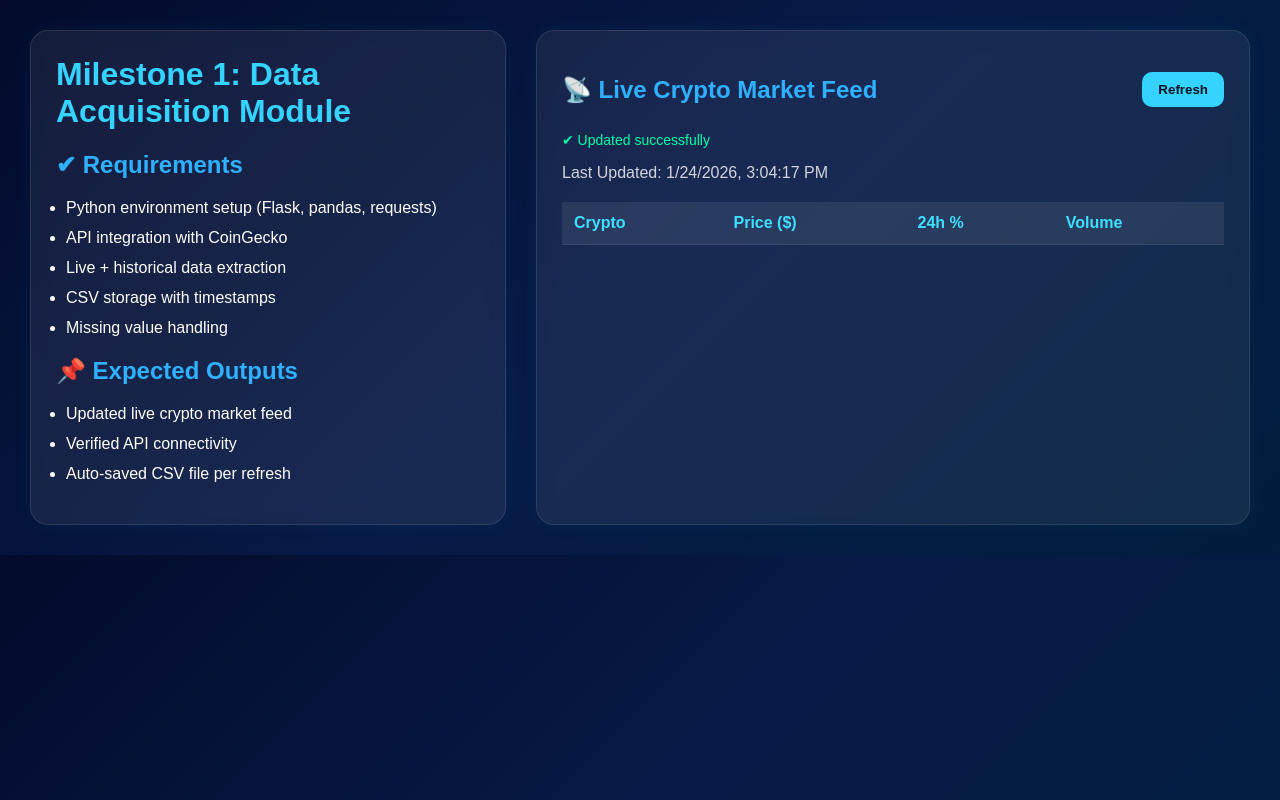
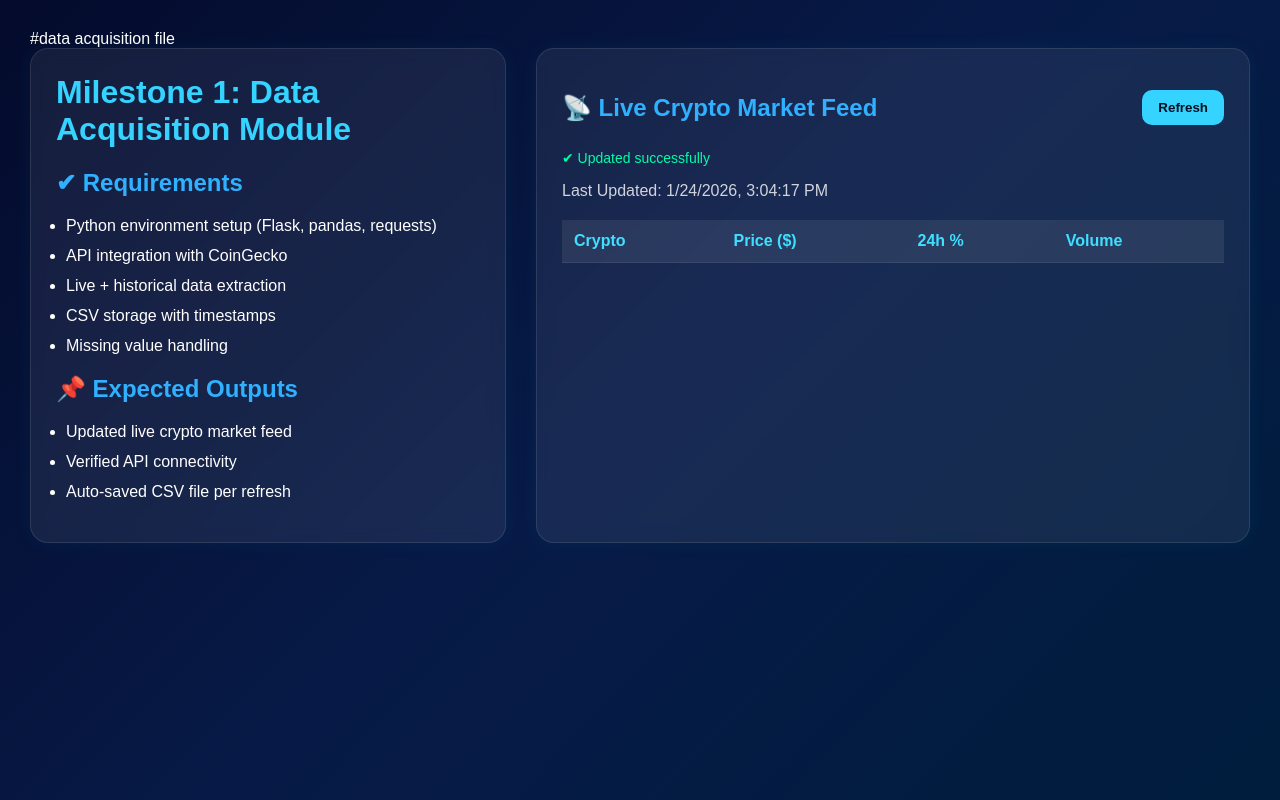
Before and after one commit to shirap05/Shiraptini_Crypto_Volatility_and-_Risk-_Analyser, a Flask app: page /milestone1 in a window 1280 px wide. Run offline with Flask 3, Linux system fonts and the light colour scheme; data that the repository does not hold is empty.

Commit message:
Update milestone1.html

```diff
--- a/M1_project/templates/milestone1.html
+++ b/M1_project/templates/milestone1.html
@@ -1,3 +1,4 @@
+#data acquisition file
 <!DOCTYPE html>
 <html lang="en">
 <head>
```
